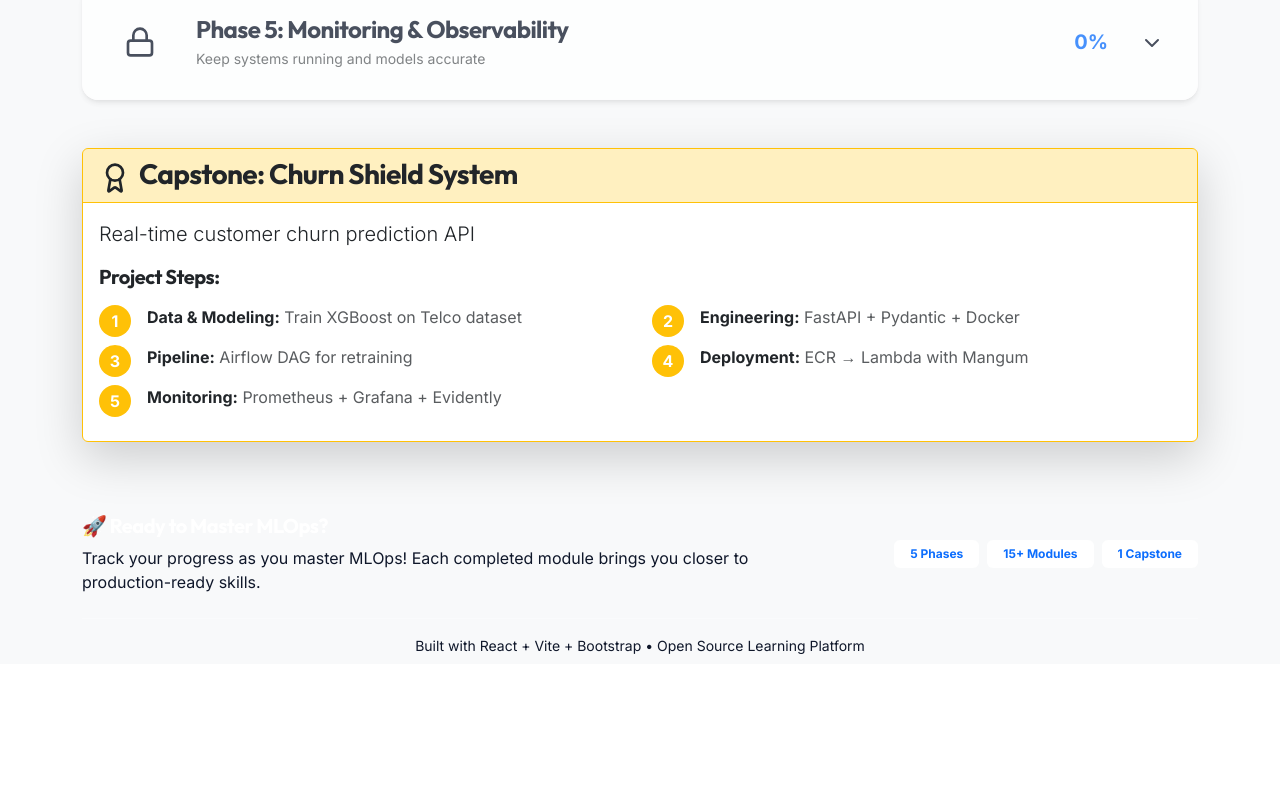
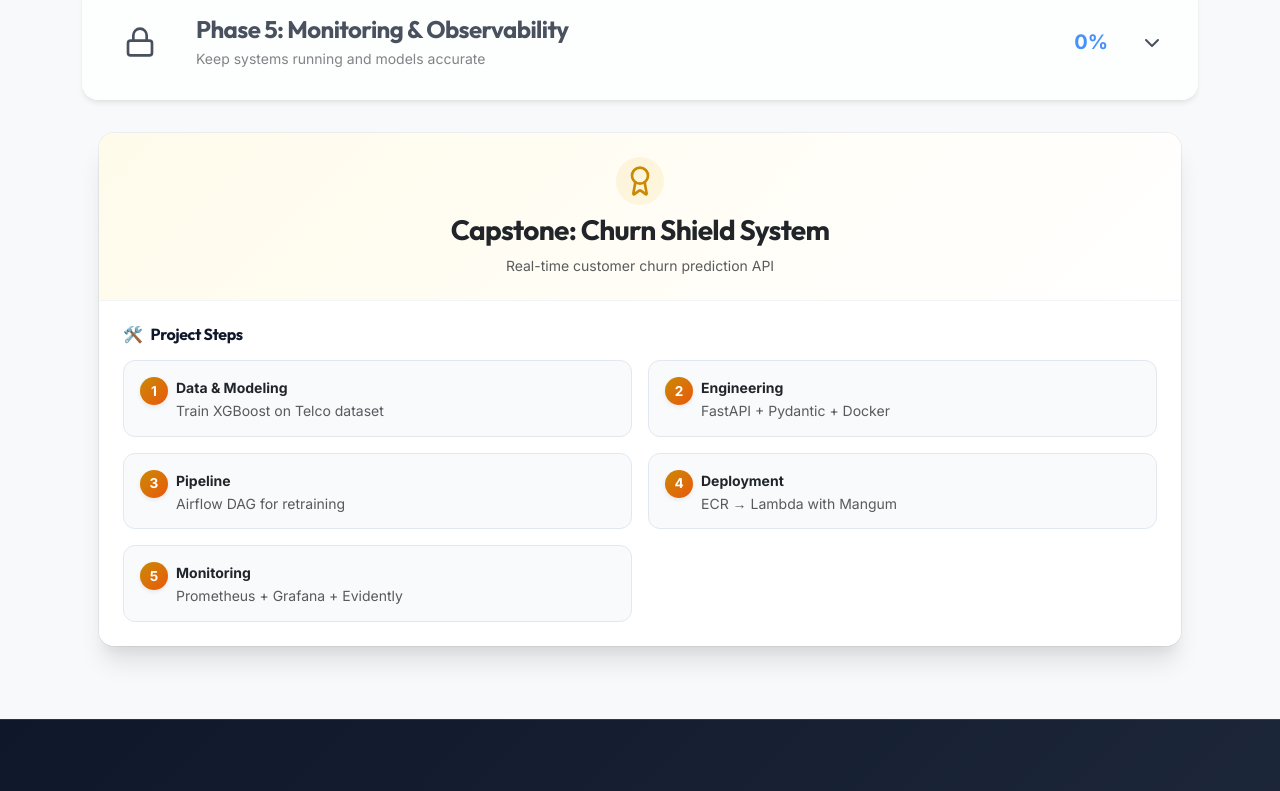
Before and after one commit to sharma252/MLOps-roadmap, a React (Vite) app: page / in a window 1280 px wide. Shown: the part 1100-1891 px from the top of the page. Before the commit the page ends 1764 px from the top, so only its background shows below. Built offline with nearby package versions, Linux system fonts and the light colour scheme.

Commit message:
feat: add global styling and initial components for CapstoneProject, ModuleCard, and PhaseCard.

```diff
--- a/src/App.css
+++ b/src/App.css
@@ -2,6 +2,7 @@
   /* Modern Color Palette */
   --primary: #4f46e5;       /* Indigo 600 */
   --primary-dark: #4338ca;  /* Indigo 700 */
+  --primary-light: #eef2ff; /* Indigo 50 */
   --secondary: #0ea5e9;     /* Sky 500 */
   --accent: #f43f5e;        /* Rose 500 */
   --dark: #0f172a;          /* Slate 900 */
@@ -23,6 +24,10 @@
   /* Utilities */
   --radius-xl: 1rem;
   --radius-2xl: 1.5rem;
+}
+
+.cursor-default {
+  cursor: default;
 }
 
 body {
@@ -141,20 +146,30 @@ h1, h2, h3, h4, h5, h6 {
   box-shadow: var(--shadow-glow);
 }
 
+.phase-header.cursor-not-allowed {
+  cursor: not-allowed !important;
+}
+
+.phase-header.cursor-not-allowed:hover {
+  border-color: transparent;
+  box-shadow: none;
+}
+
 .phase-header.active {
-  background: var(--primary);
-  color: white;
+  background: var(--primary-light);
+  color: var(--dark);
+  border-color: var(--primary);
 }
 
 .phase-header.active .text-muted {
-  color: rgba(255, 255, 255, 0.8) !important;
+  color: var(--gray) !important;
 }
 
 .phase-header.active h3 {
-  color: white !important;
+  color: var(--primary) !important;
 }
 
-/* Module List */
+  /* Module List */
 .module-list {
   padding-top: 1rem;
   padding-left: 1rem;
@@ -202,12 +217,61 @@ h1, h2, h3, h4, h5, h6 {
   animation: pulse-glow 0.6s ease-out;
 }
 
+/* Capstone Card */
+.capstone-card {
+  background: white;
+  border-radius: var(--radius-xl);
+  overflow: hidden;
+  position: relative;
+  border: 1px solid rgba(0,0,0,0.05);
+  background-clip: padding-box;
+  box-shadow: var(--shadow-lg);
+}
+
+.capstone-card::before {
+  content: '';
+  position: absolute;
+  top: 0; right: 0; bottom: 0; left: 0;
+  margin: -1px;
+  border-radius: inherit;
+  /* Softer gradient: Gold to Rose to Purple, but more pastel/muted */
+  background: linear-gradient(135deg, #fbbf24, #f43f5e, #8b5cf6);
+  opacity: 0.6;
+  z-index: -1;
+}
+
+.capstone-header {
+  /* Very light warm background */
+  background: linear-gradient(135deg, #fffbeb 0%, #ffffff 100%);
+  border-bottom: 1px solid #f3f4f6;
+}
+
+.step-card {
+  background: #f8fafc;
+  border: 1px solid #e2e8f0;
+  border-radius: 0.75rem; /* Slightly smaller radius */
+  padding: 1rem; /* Reduced padding from 1.25rem */
+  transition: all 0.2s;
+}
+
+.step-card:hover {
+  background: white;
+  border-color: #fbbf24; /* Amber 400 - Softer gold */
+  transform: translateY(-2px);
+  box-shadow: var(--shadow-sm);
+}
+
 /* Footer */
-.modern-footer {
+.app-footer {
   margin-top: auto;
-  background: white;
-  border-top: 1px solid #e2e8f0;
+  background: var(--gradient-dark);
+  color: white;
+  border-top: 1px solid rgba(255, 255, 255, 0.1);
   padding: 3rem 0;
+}
+
+.text-white-90 {
+  color: rgba(255, 255, 255, 0.9) !important;
 }
 
 /* Responsive */
--- a/src/components/CapstoneProject.jsx
+++ b/src/components/CapstoneProject.jsx
@@ -3,41 +3,57 @@ import PropTypes from "prop-types";
 
 const CapstoneProject = ({ capstone }) => {
   return (
-    <div className="card border-warning shadow-lg mt-5">
-      <div className="card-header bg-warning bg-opacity-25 border-warning">
-        <h3 className="mb-0">
-          <Award size={32} className="me-2" />
-          {capstone.title}
-        </h3>
+    <div className="mt-4 mb-4 ps-3 pe-3">
+      <div className="capstone-card">
+        <div className="capstone-header text-center py-4 px-3">
+          <div
+             className="d-inline-flex align-items-center justify-content-center p-2 rounded-circle mb-2"
+             style={{ background: "rgba(234, 179, 8, 0.1)" }}
+          >
+            <Award size={32} style={{ color: "#ca8a04" }} />
           </div>
-      <div className="card-body">
-        <p className="lead">{capstone.description}</p>
-        <h5 className="mb-3">Project Steps:</h5>
-        <div className="row">
+          <h3 className="mb-2 fw-bold text-dark">{capstone.title}</h3>
+          <p className="text-muted mx-auto small mb-0" style={{ maxWidth: "600px" }}>
+            {capstone.description}
+          </p>
+        </div>
+
+        <div className="p-3 p-md-4 bg-white">
+          <h6 className="mb-3 fw-bold d-flex align-items-center">
+            <span className="me-2">🛠️</span> Project Steps
+          </h6>
+          <div className="row g-3">
             {capstone.steps.map((step, i) => {
               const [title, description] = step.split(":");
               return (
-              <div key={i} className="col-md-6 mb-2">
-                <div className="d-flex align-items-start">
+                <div key={i} className="col-md-6">
+                  <div className="step-card h-100">
+                    <div className="d-flex gap-2 align-items-start">
+                      <div className="flex-shrink-0">
                         <div
-                    className="bg-warning rounded-circle text-white d-flex align-items-center justify-content-center me-3"
+                          className="d-flex align-items-center justify-content-center rounded-circle small fw-bold text-white shadow-sm"
                           style={{
-                      width: "32px",
-                      height: "32px",
-                      minWidth: "32px",
-                      fontWeight: "bold",
+                            width: "28px",
+                            height: "28px",
+                            background: "linear-gradient(135deg, #ca8a04, #ea580c)",
+                            fontSize: "0.85rem"
                           }}
                         >
                           {i + 1}
                         </div>
-                  <div className="flex-grow-1">
-                    <strong>{title}:</strong>
-                    <span className="text-muted"> {description}</span>
+                      </div>
+                      <div>
+                        <div className="fw-bold mb-1 text-dark small">{title}</div>
+                        <p className="mb-0 text-muted small lh-sm">
+                          {description}
+                        </p>
+                      </div>
                     </div>
                   </div>
                 </div>
               );
             })}
+          </div>
         </div>
       </div>
     </div>
--- a/src/components/ModuleCard.jsx
+++ b/src/components/ModuleCard.jsx
@@ -5,7 +5,7 @@ const ModuleCard = ({ module, isCompleted, onToggle }) => {
   return (
     <div className="col-md-6 mb-3">
       <div
-        className={`glass-card h-100 p-4 transition-all duration-300 ${isCompleted ? 'border-success border-opacity-50' : ''}`}
+        className={`glass-card h-100 p-4 transition-all duration-300 cursor-default ${isCompleted ? 'border-success border-opacity-50' : ''}`}
         style={{ background: isCompleted ? 'rgba(240, 253, 244, 0.6)' : 'rgba(255, 255, 255, 0.6)' }}
       >
         <div className="d-flex align-items-start justify-content-between mb-3">
--- a/src/components/PhaseCard.jsx
+++ b/src/components/PhaseCard.jsx
@@ -54,8 +54,8 @@ const PhaseCard = ({
              <div className="text-end me-4 d-none d-md-block">
                <div className="h5 mb-0 fw-bold text-primary">{progress}%</div>
              </div>
-             <div className={`p-2 rounded-circle transition-transform duration-300 ${isExpanded ? 'bg-white bg-opacity-20 rotate-180' : ''}`}>
-                <ChevronDown size={24} className={isExpanded ? 'text-white' : 'text-gray-400'} />
+             <div className={`p-2 rounded-circle transition-transform duration-300 ${isExpanded ? 'bg-primary bg-opacity-10 rotate-180' : ''}`}>
+                <ChevronDown size={24} className={isExpanded ? 'text-primary' : 'text-gray-400'} />
              </div>
           </div>
         </div>
```
Lines whose indentation alone changed are shown as unchanged.
